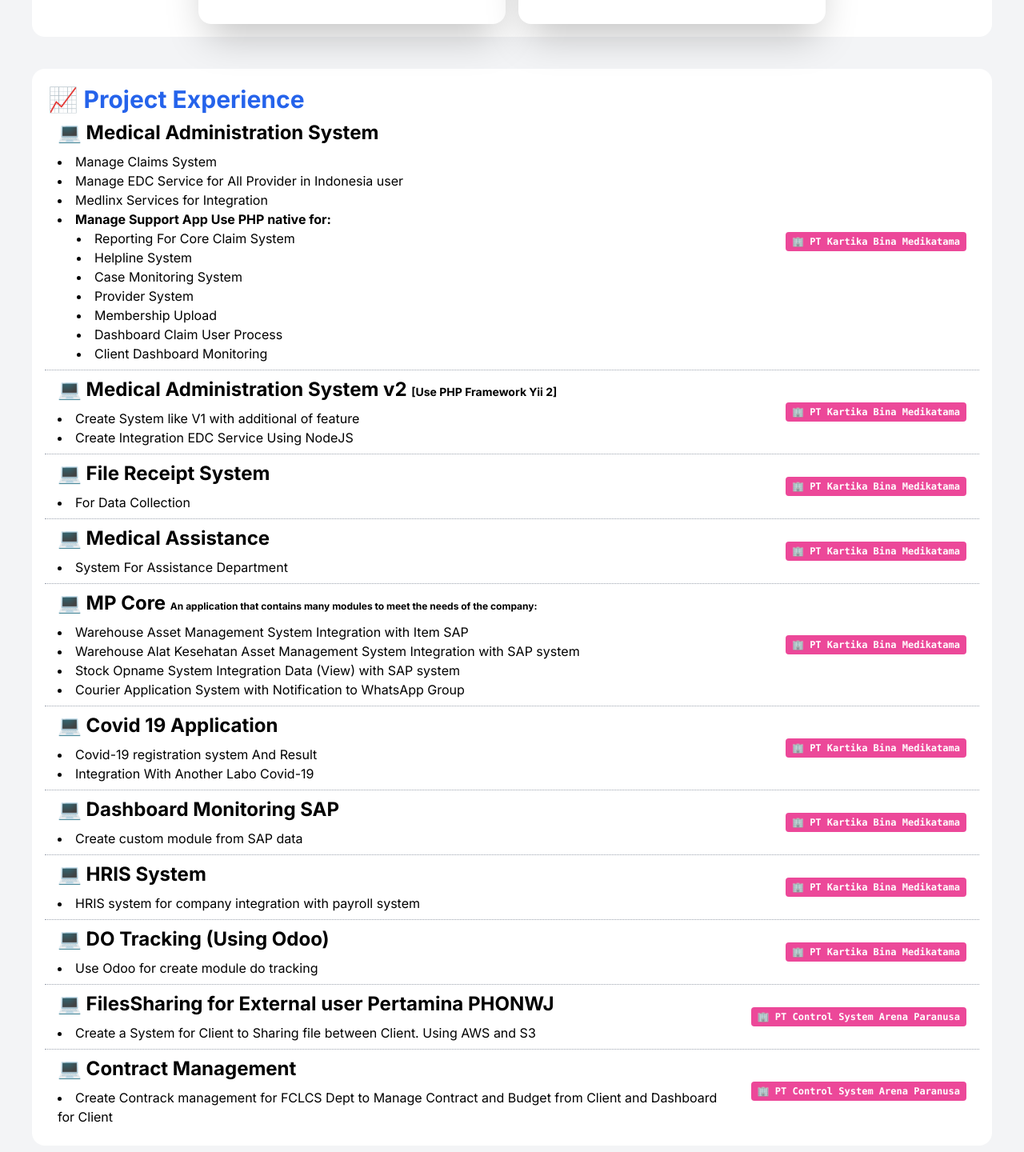
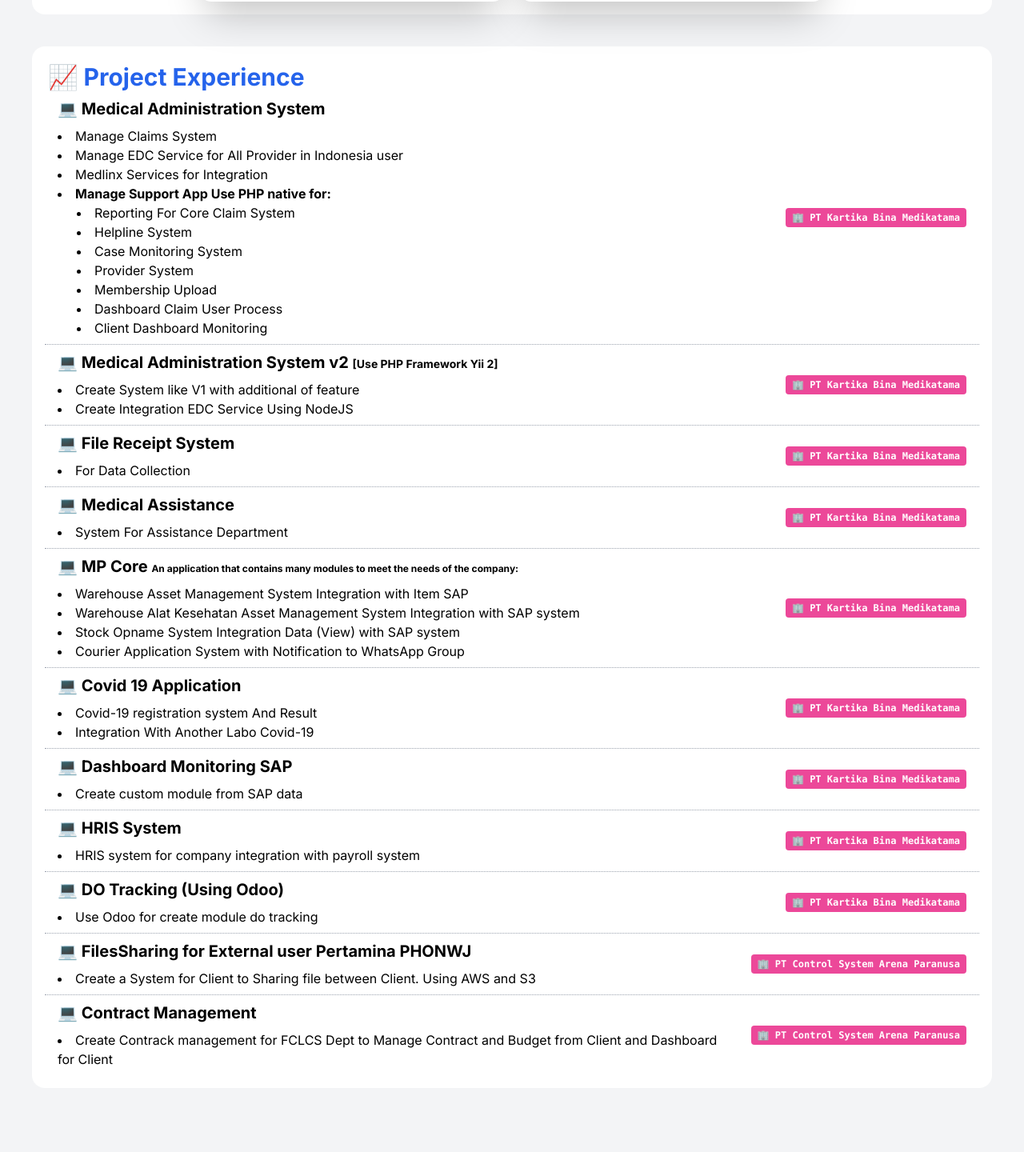
Before and after one commit to sanseru/potofolio_new_nextjs, a Next.js app: page / in a window 1280 px wide. Shown: the part 1228-2668 px from the top of the page at 80% size. Built offline with nearby package versions, Linux system fonts and the light colour scheme.

Commit message:
Add Data

```diff
--- a/app/page.tsx
+++ b/app/page.tsx
@@ -3,7 +3,7 @@ import Image from "next/image";
 export default function Home() {
   return (
     <main className="min-h-screen flex flex-col sm:justify-center items-center pt-6 sm:pt-0 bg-gray-100">
-      <div className="mt-10 p-10">
+      <div className="mt-10 p-5 md:p-10">
         <div className="bg-white rounded-2xl relative isolate px-6 pt-14 lg:px-8">
           <div
             className="absolute inset-x-0 -top-40 -z-10 transform-gpu overflow-hidden blur-3xl sm:-top-80"
@@ -25,12 +25,12 @@ export default function Home() {
               </div>
             </div>
             <div className="text-center mb-8">
-              <h1 className="text-4xl font-bold tracking-tight text-gray-900 sm:text-6xl">
+              <h1 className="text-3xl font-bold tracking-tight text-gray-900 sm:text-4xl md:text-5xl">
                 Haris Lukman Hakim
               </h1>
-              <p className="mt-6 text-lg leading-8 text-gray-600">
+              <p className="mt-4 text-sm md:text-base lg:text-lg leading-7 text-gray-600">
                 A full stack software developer, PHP Programmer (Laravel, Yii,
-                Codeigniter , Etc), Fundamental Node JS Developer, SQL Server,
+                Codeigniter, Etc), Fundamental Node JS Developer, SQL Server,
                 Odoo ERP Developer
               </p>
             </div>
@@ -49,19 +49,13 @@ export default function Home() {
           </div>
         </div>
         <div className="hero min-h-full bg-white rounded-2xl mt-7">
-          <div className="hero-content flex-col lg:flex-row-reverse">
-            {/* <img
-                src="/DSC_2293.webp"
-                className="max-w-sm mr-7 rounded-lg shadow-2xl h-[20rem]"
-              /> */}
+          <div className="hero-content flex-col md:flex-row-reverse">
             <Image
               src="/DSC_2293.webp"
               alt="myImage"
-              className="ax-w-sm mr-7 rounded-lg shadow-2xl h-[20rem] dark:invert"
+              className="md:w-96 md:h-80 mr-7 rounded-lg shadow-2xl h-[20rem] dark:invert"
               width={150}
               height={50}
-              // style={{ width: "auto", height: "auto" }}
-
               priority
             />
             <div className="p-8">
@@ -116,7 +110,7 @@ export default function Home() {
                 </p>
               </div>
             </div>
-            <div className="card w-96 h-80 bg-base-100 shadow-2xl">
+            <div className="card w-full md:w-96 h-80 bg-base-100 shadow-2xl">
               <figure className="px-10 pt-10">
                 <Image
                   src="/ptcs.png"
@@ -149,7 +143,7 @@ export default function Home() {
             <ul className="bg-white rounded-2xl container mx-auto divide-y divide-gray-400 divide-dotted">
               <li className="flex items-center justify-between px-4 py-2">
                 <div className="antialiased">
-                  <div className="font-bold text-2xl align-middle mb-2">
+                <div className="font-bold text-lg md:text-xl align-middle mb-2">
                     💻 Medical Administration System
                   </div>
                   <ul className="list-inside list-disc">
@@ -178,8 +172,9 @@ export default function Home() {
               </li>
               <li className="flex items-center justify-between px-4 py-2">
                 <div className="antialiased">
-                  <div className="font-bold text-2xl align-middle mb-2">
-                    💻 Medical Administration System v2 <span className="text-sm">[Use PHP Framework Yii 2]</span>
+                  <div className="font-bold text-lg md:text-xl align-middle mb-2">
+                    💻 Medical Administration System v2{" "}
+                    <span className="text-sm">[Use PHP Framework Yii 2]</span>
                   </div>
                   <ul className="list-inside list-disc">
                     <li>Create System like V1 with additional of feature</li>
@@ -192,7 +187,7 @@ export default function Home() {
               </li>
               <li className="flex items-center justify-between px-4 py-2">
                 <div className="antialiased">
-                  <div className="font-bold text-2xl align-middle mb-2">
+                  <div className="font-bold text-lg md:text-xl align-middle mb-2">
                     💻 File Receipt System
                   </div>
                   <ul className="list-inside list-disc">
@@ -205,7 +200,7 @@ export default function Home() {
               </li>
               <li className="flex items-center justify-between px-4 py-2">
                 <div className="antialiased">
-                  <div className="font-bold text-2xl align-middle mb-2">
+                  <div className="font-bold text-lg md:text-xl align-middle mb-2">
                     💻 Medical Assistance
                   </div>
                   <ul className="list-inside list-disc">
@@ -218,9 +213,12 @@ export default function Home() {
               </li>
               <li className="flex items-center justify-between px-4 py-2">
                 <div className="antialiased">
-                  <div className="font-bold text-2xl align-middle mb-2">
-                    💻 MP Core <span className="text-xs">An application that contains many modules to meet the needs
-of the company:</span>
+                  <div className="font-bold text-lg md:text-xl align-middle mb-2">
+                    💻 MP Core{" "}
+                    <span className="text-xs">
+                      An application that contains many modules to meet the
+                      needs of the company:
+                    </span>
                   </div>
                   <ul className="list-inside list-disc">
                     <li>
@@ -247,7 +245,7 @@ of the company:</span>
               </li>
               <li className="flex items-center justify-between px-4 py-2">
                 <div className="antialiased">
-                  <div className="font-bold text-2xl align-middle mb-2">
+                  <div className="font-bold text-lg md:text-xl align-middle mb-2">
                     💻 Covid 19 Application
                   </div>
                   <ul className="list-inside list-disc">
@@ -261,7 +259,7 @@ of the company:</span>
               </li>
               <li className="flex items-center justify-between px-4 py-2">
                 <div className="antialiased">
-                  <div className="font-bold text-2xl align-middle mb-2">
+                  <div className="font-bold text-lg md:text-xl align-middle mb-2">
                     💻 Dashboard Monitoring SAP
                   </div>
                   <ul className="list-inside list-disc">
@@ -274,7 +272,7 @@ of the company:</span>
               </li>
               <li className="flex items-center justify-between px-4 py-2">
                 <div className="antialiased">
-                  <div className="font-bold text-2xl align-middle mb-2">
+                  <div className="font-bold text-lg md:text-xl align-middle mb-2">
                     💻 HRIS System
                   </div>
                   <ul className="list-inside list-disc">
@@ -289,7 +287,7 @@ of the company:</span>
               </li>
               <li className="flex items-center justify-between px-4 py-2">
                 <div className="antialiased">
-                  <div className="font-bold text-2xl align-middle mb-2">
+                  <div className="font-bold text-lg md:text-xl align-middle mb-2">
                     💻 DO Tracking (Using Odoo)
                   </div>
                   <ul className="list-inside list-disc">
@@ -302,7 +300,7 @@ of the company:</span>
               </li>
               <li className="flex items-center justify-between px-4 py-2">
                 <div className="antialiased">
-                  <div className="font-bold text-2xl align-middle mb-2">
+                  <div className="font-bold text-lg md:text-xl align-middle mb-2">
                     💻 FilesSharing for External user Pertamina PHONWJ
                   </div>
                   <ul className="list-inside list-disc">
@@ -318,7 +316,7 @@ of the company:</span>
               </li>
               <li className="flex items-center justify-between px-4 py-2">
                 <div className="antialiased">
-                  <div className="font-bold text-2xl align-middle mb-2">
+                  <div className="font-bold text-lg md:text-xl align-middle mb-2">
                     💻 Contract Management
                   </div>
                   <ul className="list-inside list-disc">
--- a/package.json
+++ b/package.json
@@ -9,13 +9,17 @@
     "lint": "next lint"
   },
   "dependencies": {
+    "@types/bcrypt": "^5.0.0",
     "@types/node": "20.4.2",
     "@types/react": "18.2.15",
     "@types/react-dom": "18.2.7",
     "autoprefixer": "10.4.14",
+    "bcrypt": "^5.1.0",
     "eslint": "8.45.0",
     "eslint-config-next": "13.4.10",
+    "mongoose": "^7.4.1",
     "next": "13.4.10",
+    "next-auth": "^4.22.3",
     "postcss": "8.4.26",
     "react": "18.2.0",
     "react-dom": "18.2.0",
```
Also changed, not shown: lib/db.ts (added), 1 other file (tests, documents, lock files or other folders).
